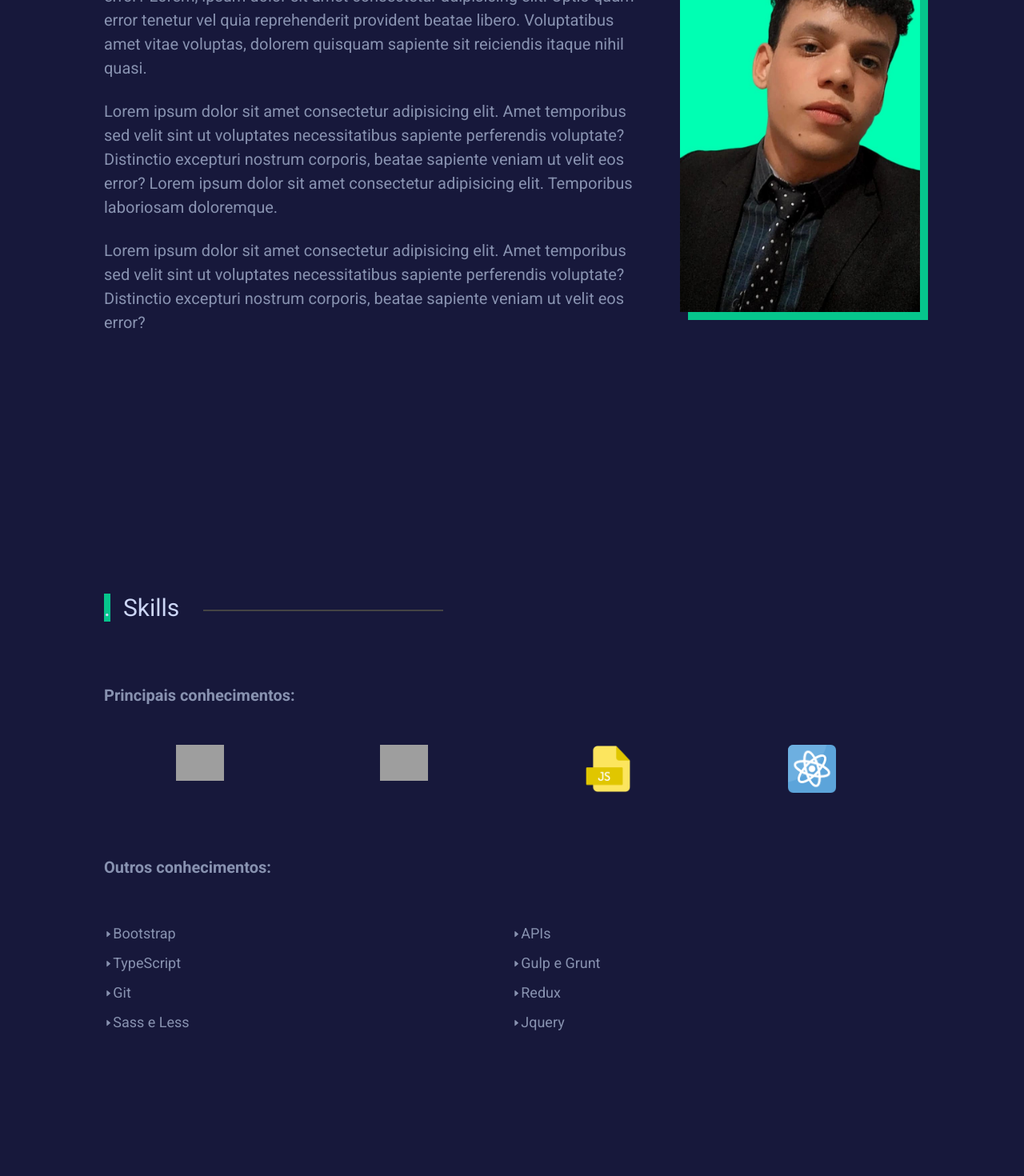
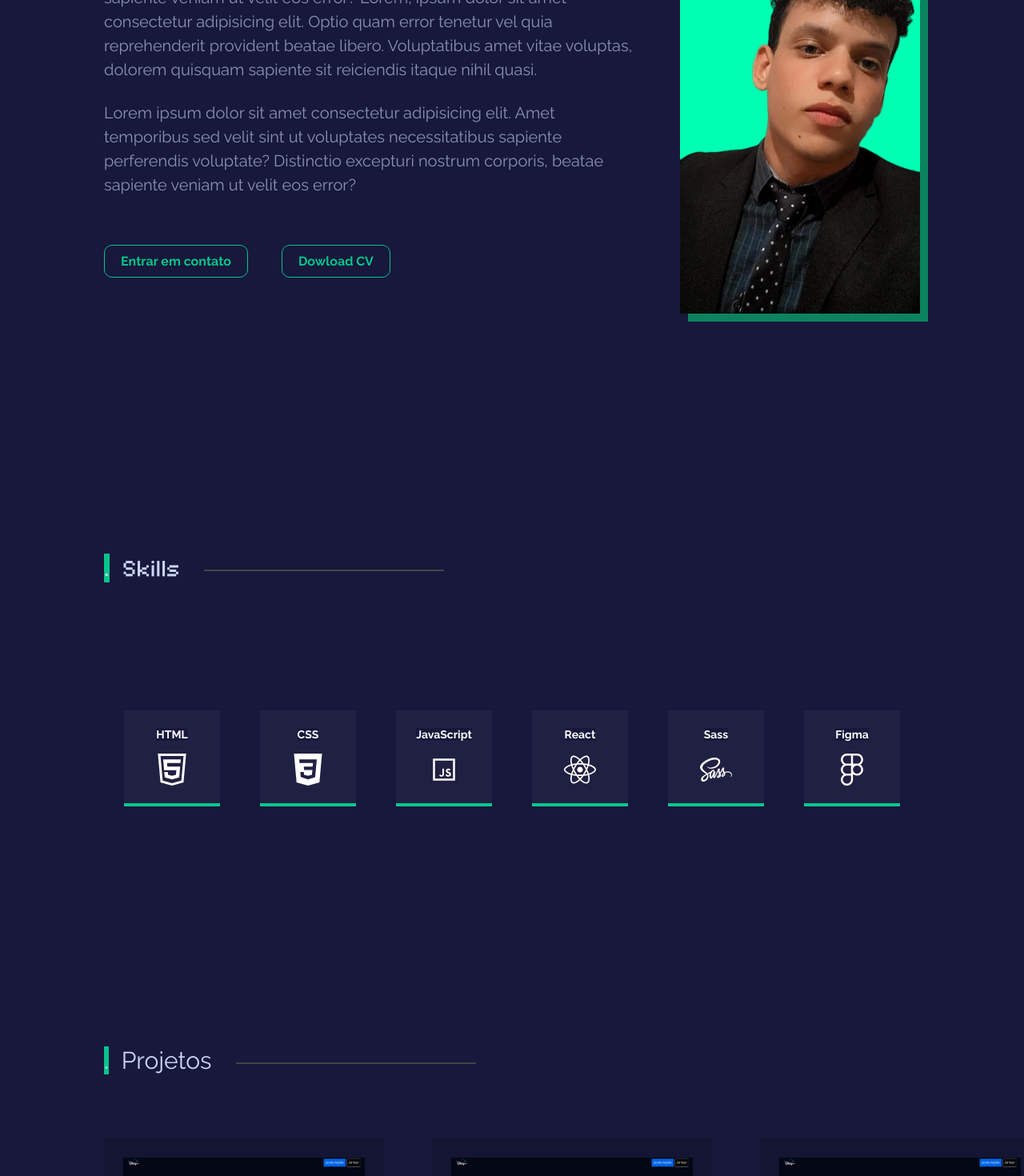
Before and after one commit to leocarvalh0/portfolio_react, a React (Create React App) app: page / in a window 1280 px wide. Shown: the part 1300-2770 px from the top of the page at 80% size. Built offline with nearby package versions, Linux system fonts and the light colour scheme; grey boxes are pictures that could not be loaded.

Commit message:
alterando as sections de Skills e Sobre

```diff
--- a/public/index.html
+++ b/public/index.html
@@ -30,6 +30,9 @@
     <link href="https://fonts.googleapis.com/css2?family=Roboto:ital,wght@0,100;0,300;0,400;0,500;0,700;0,900;1,100;1,300;1,400;1,500;1,700;1,900&family=Staatliches&display=swap" rel="stylesheet">
     <link href="https://fonts.googleapis.com/css2?family=Pixelify+Sans:wght@400..700&display=swap" rel="stylesheet">
     <script type="module" src="https://unpkg.com/ionicons@7.1.0/dist/ionicons/ionicons.esm.js"></script>
+    <link rel="preconnect" href="https://fonts.googleapis.com">
+  <link rel="preconnect" href="https://fonts.gstatic.com" crossorigin>
+  <link href="https://fonts.googleapis.com/css2?family=Overpass:ital,wght@0,100..900;1,100..900&family=Raleway:ital,wght@0,100..900;1,100..900&display=swap" rel="stylesheet">
     <script nomodule src="https://unpkg.com/ionicons@7.1.0/dist/ionicons/ionicons.js"></script>
   </head>
   <body>
--- a/src/components/Home/Home.js
+++ b/src/components/Home/Home.js
@@ -80,12 +80,13 @@ const Descricao = styled.p`
     }
 `
 const Botao = styled.button`
-    width: 360px;
+    width: 320px;
     height: 60px;
     border-radius: 8px;
     border: 1px solid #06c58c;
     font-size: 16px;
-    letter-spacing: 4px;
+    font-weight: bold;
+    letter-spacing: 2px;
     padding: 18px;
     background-color: transparent;
     color: #06c58c;
--- a/src/components/Skills/Skills.js
+++ b/src/components/Skills/Skills.js
@@ -1,4 +1,12 @@
 import styled from "styled-components"
+
+import { ImHtmlFive2 } from "react-icons/im";
+import { SiCss3 } from "react-icons/si";
+import { LiaJsSquare } from "react-icons/lia";
+import { FaReact } from "react-icons/fa";
+import { FaSass } from "react-icons/fa";
+import { FaFigma } from "react-icons/fa";
+
 
 const Section = styled.section`
     margin-bottom: 300px;
@@ -11,6 +19,7 @@ const Titulo = styled.div`
     font-size: 30px;
     margin-bottom: 80px;
     color: #ccd6f6;
+    font-family: 'Pixelify Sans', sans-serif;
 
     &::before {
         content: ".";
@@ -26,41 +35,40 @@ const Linha = styled.div`
     margin-top: 20px;
     margin-left: 30px;
 `
-const SubTitulo = styled.h3`
-    font-size: 20px;
+
+const Item = styled.div`
+    background-color: #202142;
+    width: 120px;
+    height: 120px;
+    border-bottom: 4px solid #06c58c;
+    display: flex;
+    flex-direction: column;
+    justify-content: center;
+    align-items: center;
+    cursor: pointer;
+
+    p {
+        color: #fff;
+        font-size: 14px;
+        font-weight: bold;
+    }
 `
-const ListaPrincipais = styled.ul`
-    width: 100%;
+
+const Icon = styled.div`
+    background-color: transparent;
+    font-size: 40px;
+    fill: #fff;
+    margin-top: 16px;
+
+    @media screen and (max-width: 970px) {
+        font-size: 2.0rem;
+    }
+`
+
+const SkillsContainer = styled.div`
     display: flex;
     justify-content: space-around;
-    margin-top: 50px;
-    margin-bottom: 80px;
-`
-const PrincipaisItem = styled.li`
-    margin-right: 16px;
-
-    img {
-        width: 60px;
-
-        &:hover {
-            transform: translateY(-5px);
-            transition: .3s;
-        }
-    }
-`
-const ListaOutros = styled.ul`
-    margin-top: 60px;
-    display: grid;
-    grid-template-columns: repeat(2, 1fr);
-`
-const OutrosItem = styled.li`
-    font-size: 18px;
-    margin-bottom: 16px;
-
-    &:hover {
-        color: #06c58c;
-        transform: translateY(-2px);
-    }
+    margin-top: 80px;
 `
 
 const Skills = () => {
@@ -70,55 +78,32 @@ const Skills = () => {
             <Titulo>Skills</Titulo>
             <Linha></Linha>
         </Header>
-        <SubTitulo>Principais conhecimentos:</SubTitulo>
-        <ListaPrincipais>
-            <PrincipaisItem>
-                <img src="images/html.png" alt=""/>
-            </PrincipaisItem>
-            <PrincipaisItem>
-                <img src="images/css.png" alt=""/>
-            </PrincipaisItem>
-
-            <PrincipaisItem>
-                <img src="images/folder.png" alt=""/>
-            </PrincipaisItem>
-            <PrincipaisItem>
-                <img src="images/physics.png" alt=""/>
-            </PrincipaisItem>
-        </ListaPrincipais>
-        <SubTitulo>Outros conhecimentos:</SubTitulo>
-        <ListaOutros>
-            <OutrosItem>
-                <ion-icon name="caret-forward-outline"></ion-icon>
-                Bootstrap
-            </OutrosItem>
-            <OutrosItem>
-                <ion-icon name="caret-forward-outline"></ion-icon>
-                APIs
-            </OutrosItem>
-            <OutrosItem>
-                <ion-icon name="caret-forward-outline"></ion-icon>
-                TypeScript
-            </OutrosItem>
-            <OutrosItem>
-                <ion-icon name="caret-forward-outline"></ion-icon>
-                Gulp e Grunt</OutrosItem>
-            <OutrosItem>
-                <ion-icon name="caret-forward-outline"></ion-icon>
-                Git
-            </OutrosItem>
-            <OutrosItem>
-                <ion-icon name="caret-forward-outline"></ion-icon>
-                Redux
-            </OutrosItem>
-            <OutrosItem>
-                <ion-icon name="caret-forward-outline"></ion-icon>
-                Sass e Less</OutrosItem>
-            <OutrosItem>
-                <ion-icon name="caret-forward-outline"></ion-icon>
-                Jquery
-            </OutrosItem>
-        </ListaOutros>
+        <SkillsContainer>
+            <Item>
+                <p>HTML</p>
+                <Icon as={ImHtmlFive2} />
+            </Item>
+            <Item>
+                <p>CSS</p>
+                <Icon as={SiCss3} />
+            </Item>
+            <Item>
+                <p>JavaScript</p>
+                <Icon as={LiaJsSquare} />
+            </Item>
+            <Item>
+                <p>React</p>
+                <Icon as={FaReact} />
+            </Item>
+            <Item>
+                <p>Sass</p>
+                <Icon as={FaSass} />
+            </Item>
+            <Item>
+                <p>Figma</p>
+                <Icon as={FaFigma} />
+            </Item>
+        </SkillsContainer>
     </Section>
     )
 }
--- a/src/components/Sobre/Sobre.js
+++ b/src/components/Sobre/Sobre.js
@@ -12,6 +12,7 @@ const Titulo = styled.h2`
     font-size: 30px;
     margin-bottom: 80px;
     color: #ccd6f6;
+    font-family: 'Pixelify Sans', sans-serif;
 
     &::before {
         content: ".";
@@ -42,7 +43,27 @@ const Texto = styled.p`
 const Foto = styled.img`
     height: 500px;
     margin-left: 50px;
-    box-shadow: 10px 10px 0 #06c58c;
+    box-shadow: 10px 10px rgb(11, 131, 95);
+`
+
+const ButtonsContainer = styled.div`
+    display: flex;
+    margin-top: 60px;
+`
+const Button = styled.button`
+    padding: 10px 20px;
+    font-size: 16px;
+    font-weight: bold;
+    border: 1px solid #06c58c;
+    color: #06c58c;
+    margin-right: 42px;
+    border-radius: 10px;
+    cursor: pointer;
+
+    &:hover {
+        transform: translateY(-5px) translateX(-5px);
+        box-shadow: 5px 5px 0 #06c58c;
+    }
 `
 
 const Sobre = () => {
@@ -55,8 +76,11 @@ const Sobre = () => {
         <Infos>
             <div>
                 <Texto>Lorem ipsum dolor sit amet consectetur adipisicing elit. Amet temporibus sed velit sint ut voluptates necessitatibus sapiente perferendis voluptate? Distinctio excepturi nostrum corporis, beatae sapiente veniam ut velit eos error? Lorem, ipsum dolor sit amet consectetur adipisicing elit. Optio quam error tenetur vel quia reprehenderit provident beatae libero. Voluptatibus amet vitae voluptas, dolorem quisquam sapiente sit reiciendis itaque nihil quasi.</Texto>
-                <Texto>Lorem ipsum dolor sit amet consectetur adipisicing elit. Amet temporibus sed velit sint ut voluptates necessitatibus sapiente perferendis voluptate? Distinctio excepturi nostrum corporis, beatae sapiente veniam ut velit eos error? Lorem ipsum dolor sit amet consectetur adipisicing elit. Temporibus laboriosam doloremque.</Texto>
                 <Texto>Lorem ipsum dolor sit amet consectetur adipisicing elit. Amet temporibus sed velit sint ut voluptates necessitatibus sapiente perferendis voluptate? Distinctio excepturi nostrum corporis, beatae sapiente veniam ut velit eos error?</Texto>
+                <ButtonsContainer>
+                    <Button>Entrar em contato</Button>
+                    <Button>Dowload CV</Button>
+                </ButtonsContainer>
             </div>
             <Foto src="/images/eu.jpg" alt="Minha foto" />
         </Infos>
--- a/src/styles.js
+++ b/src/styles.js
@@ -8,7 +8,7 @@ const EstiloGlobal = createGlobalStyle`
         list-style: none;
         text-decoration: none;
         font-size: 62.5%;
-        font-family: 'Roboto', sans-serif;
+        font-family: "Raleway", serif;
         background-color: #17183B;
         color: #8892b0;
     }
```
